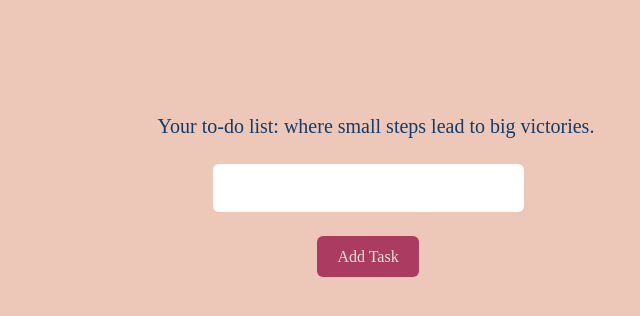
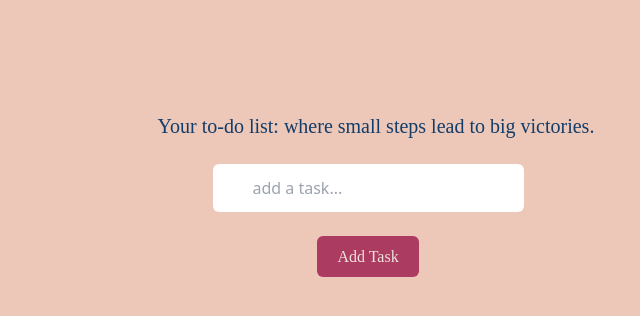
Before and after one commit to Sasidhar1456/To-Do-List, a website: page index.html in a window 1280 px wide. Shown: the full height of the page, 272-912 px from the left. Drawn offline with Linux system fonts and the light colour scheme; a web font is replaced by a local one.

Commit message:
Update index.html

```diff
--- a/index.html
+++ b/index.html
@@ -28,7 +28,7 @@
                 <span class="text-secondary font-love text-xl ">Your to-do list: where small steps lead to big victories.</span>
             </div>
             <div class="mt-6">
-                <input type="text" id="task" class="px-10 py-3 rounded-md text-md focus:ring-2  focus:ring-forth text-secondary  focus:outline-none "/>
+                <input type="text" id="task" placeholder="add a task..." class="px-10 py-3 rounded-md text-md focus:ring-2  focus:ring-forth text-secondary  focus:outline-none "/>
             </div>
             <div class="mt-6 ">
                 <button class="bg-forth rounded-md px-5 py-2">
```
